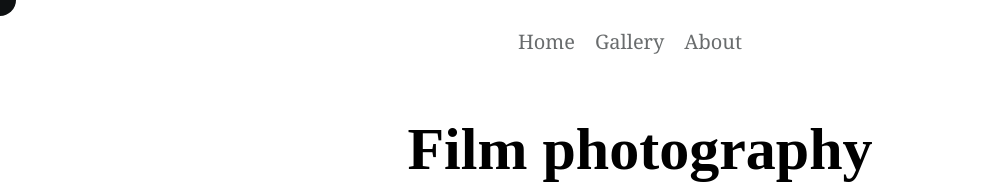
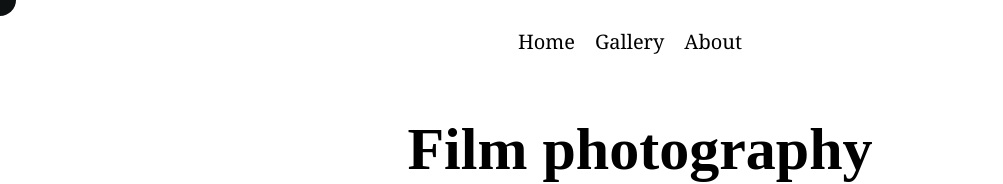
Before and after one commit to tuanqchau/vite-project, a React (Vite) app: page / in a window 1280 px wide. Shown: the top 184 px of the page, without its empty margins (0-1003 px from the left). Built offline with nearby package versions, Linux system fonts and the light colour scheme.

Commit message:
revert changes in navbar.css

```diff
--- a/src/Styles/Navbar.css
+++ b/src/Styles/Navbar.css
@@ -5,18 +5,18 @@
   }
 
   .nav-link {
-    /* color: black;  */
+    color: black;
     text-decoration: none;
     margin-right: 20px;
     font-family:Cambria, Cochin, Georgia, Times, 'Times New Roman', serif;
 
     font-size: 20px;
 
-    --tw-text-opacity: 1;
+    /* --tw-text-opacity: 1;
     color: rgb(105 108 109 / var(--tw-text-opacity));
     transition-property: color, background-color, border-color, text-decoration-color, fill, stroke, opacity, box-shadow, transform, filter, backdrop-filter;
     transition-timing-function: cubic-bezier(0.4, 0, 0.2, 1);
-    transition-duration: 150ms;
+    transition-duration: 150ms; */
   }
 
   .nav-link:hover {
```
